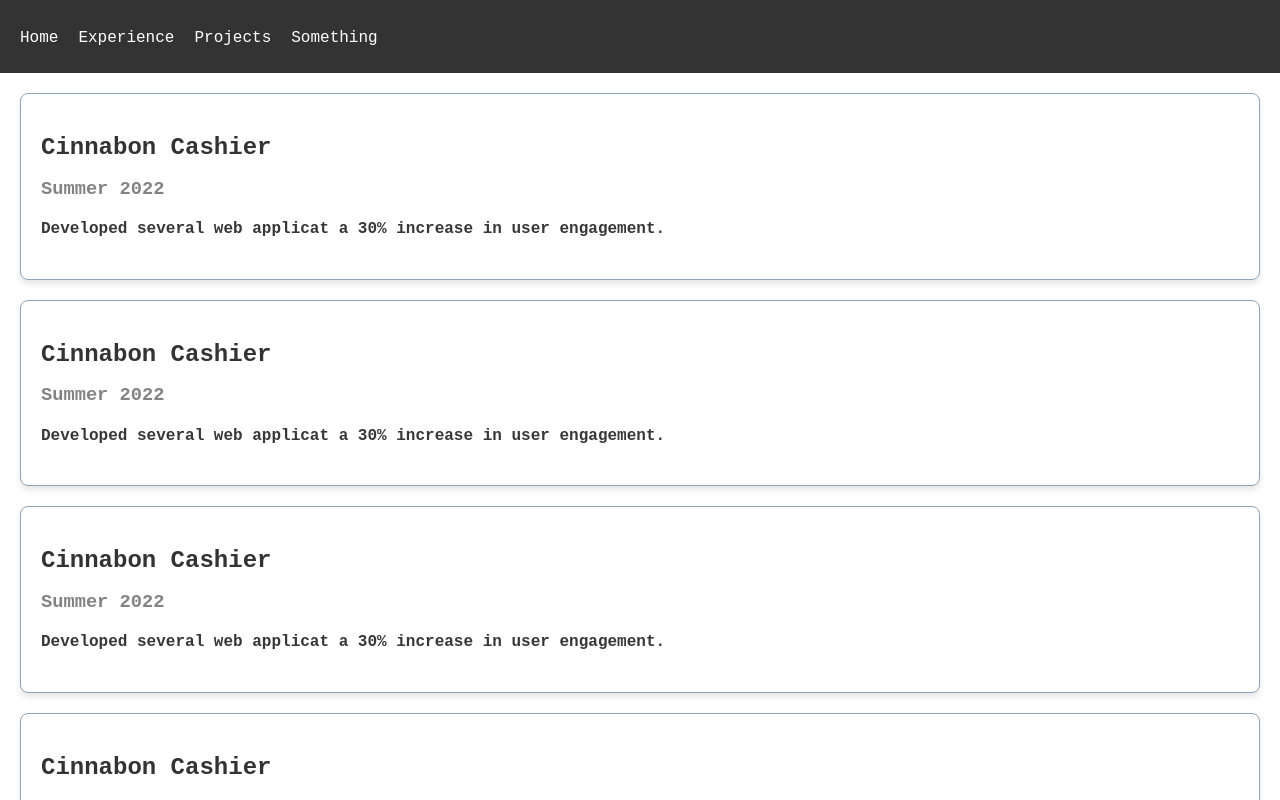
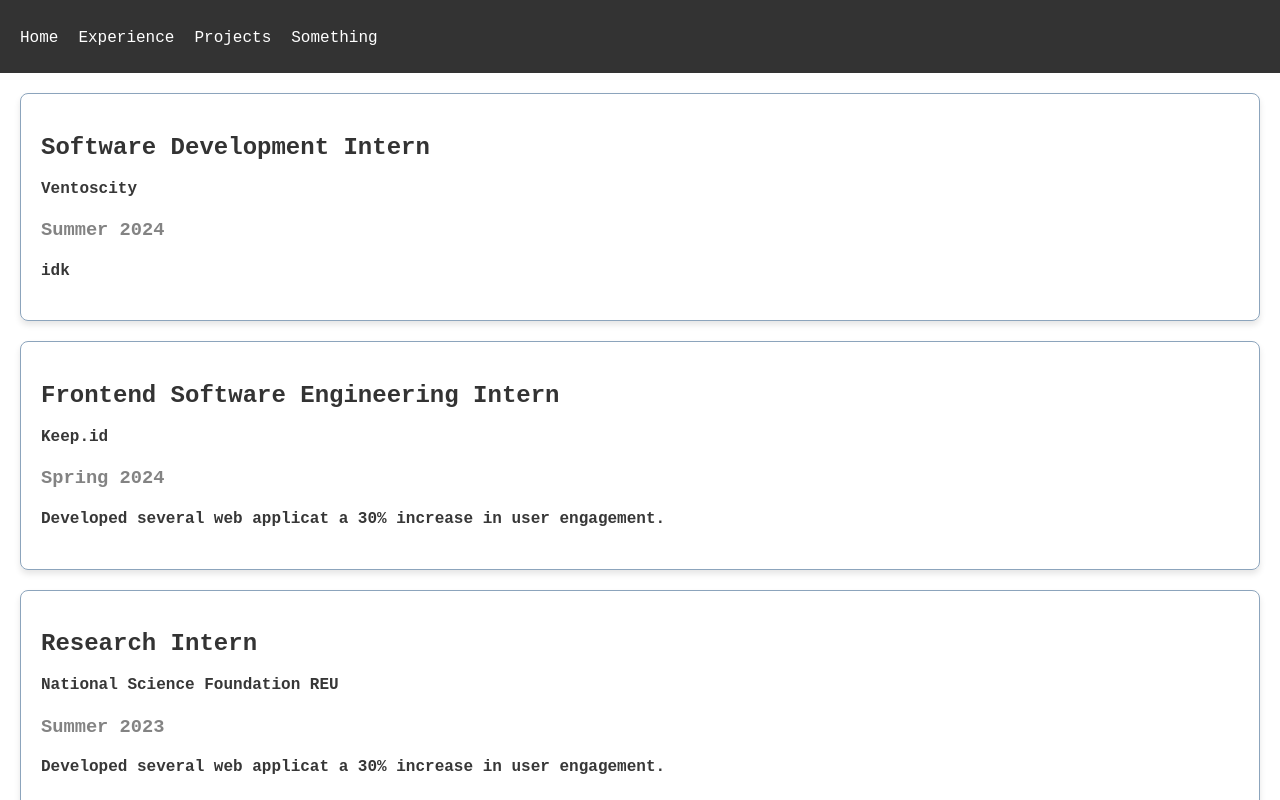
Before and after one commit to dzhan111/website, a React (Create React App) app: page /about in a window 1280 px wide. Shown: the top 800 px of the page. Built offline with nearby package versions, Linux system fonts and the light colour scheme.

Commit message:
new branch

```diff
--- a/src/App.scss
+++ b/src/App.scss
@@ -16,10 +16,6 @@ $primary-color: #00eaff;
 @font-face {
   font-family: 'Coolvetica';
   src: url(./assets/fonts/CoolveticaRg-Regular.woff2) format('woff2');
-}
-
-h1 {
-
 }
 
 
--- a/src/Components/Experience.js
+++ b/src/Components/Experience.js
@@ -2,11 +2,12 @@ import React from "react";
 
 function Experience(props) {
 
-    const { title,date, description } = props;
+    const { title, company,date, description } = props;
 
     return (
         <div className="experience">
             <h2>{title}</h2>  {/* Displaying the title */}
+            <p> { company} </p>
             <h3>{date}</h3>
             <p>{description}</p>  {/* Displaying the description */}
         </div>
--- a/src/pages/AboutPage.js
+++ b/src/pages/AboutPage.js
@@ -4,22 +4,26 @@ import Experience from '../Components/Experience';
 const AboutPage = () => {
     return <div>
         <Experience
-         title="Cinnabon Cashier"
-         date = "Summer 2022"
+         title="Software Development Intern"
+         company ="Ventoscity"
+         date = "Summer 2024"
+         description="idk"
+        />
+        <Experience
+         title="Frontend Software Engineering Intern"
+         company ="Keep.id"
+         date = "Spring 2024"
          description="Developed several web applicat a 30% increase in user engagement."
         />
         <Experience
-         title="Cinnabon Cashier"
-         date = "Summer 2022"
+         title="Research Intern"
+         company ="National Science Foundation REU"
+         date = "Summer 2023"
          description="Developed several web applicat a 30% increase in user engagement."
         />
         <Experience
-         title="Cinnabon Cashier"
-         date = "Summer 2022"
-         description="Developed several web applicat a 30% increase in user engagement."
-        />
-        <Experience
-         title="Cinnabon Cashier"
+         title="Cashier"
+         company ="Cinnabon"
          date = "Summer 2022"
          description="Developed several web applicat a 30% increase in user engagement."
         />
```
